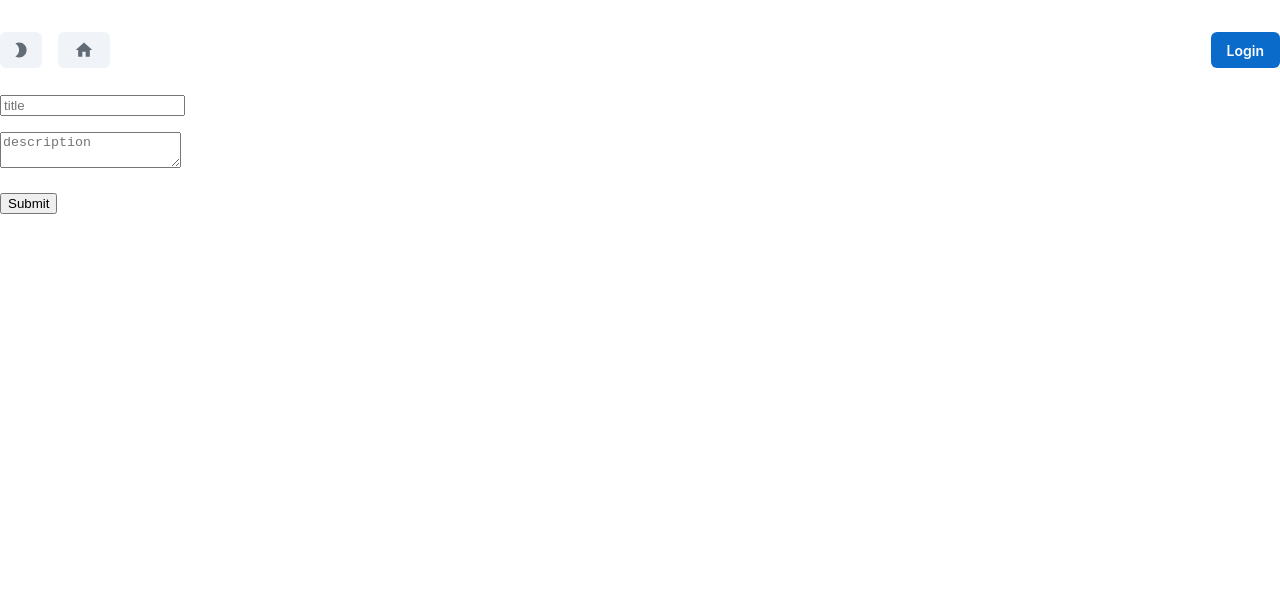
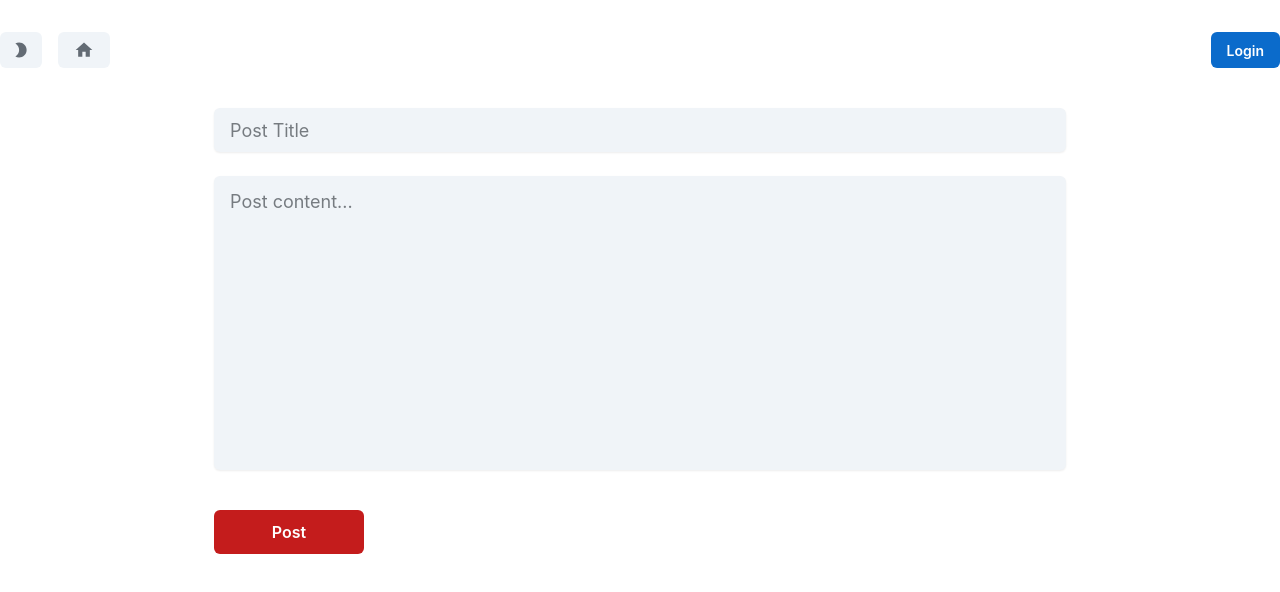
Before and after one commit to Vansitha/Social-Media-App, a React (Create React App) app: page /createpost in a window 1280 px wide. Shown: the top 592 px of the page. Built offline with nearby package versions, Linux system fonts and the light colour scheme; no server answers.

Commit message:
Create post screen [Need to connect with firebase]

```diff
--- a/src/pages/create_post/CreatePost.jsx
+++ b/src/pages/create_post/CreatePost.jsx
@@ -6,6 +6,15 @@ import { addDoc, collection } from "firebase/firestore";
 import { auth, db } from "../../config/firebase";
 import { useAuthState } from "react-firebase-hooks/auth";
 import { useNavigate } from "react-router-dom";
+import {
+  Box,
+  Button,
+  Container,
+  Grid,
+  Input,
+  Textarea,
+  Typography,
+} from "@mui/joy";
 
 export default function CreateForm() {
   const [user] = useAuthState(auth);
@@ -39,12 +48,39 @@ export default function CreateForm() {
   }
 
   return (
-    <form onSubmit={handleSubmit(onCreatePost)}>
-      <input placeholder='title' {...register("title")} />
-      <p style={{ color: "red" }}>{errors.title?.message}</p>
-      <textarea placeholder='description' {...register("description")} />
-      <p style={{ color: "red" }}>{errors.description?.message}</p>
-      <input type='submit' />
-    </form>
+    <Container maxWidth='md' sx={{ mt: 5 }}>
+      <form onSubmit={handleSubmit(onCreatePost)}>
+        <Input
+          sx={{ mb: 1}}
+          size='lg'
+          placeholder='Post Title'
+          color='neutral'
+          variant='soft'
+          {...register("title")}
+        />
+        <Typography>{errors.title?.message}</Typography>
+        <Textarea
+          sx={{ mt: 3, mb: 1}}
+          placeholder='Post content...'
+          minRows={10}
+          size='lg'
+          color='neutral'
+          variant='soft'
+          {...register("description")}
+        />
+        <Typography>{errors.description?.message}</Typography>
+        <Button
+          color='danger'
+          size='lg'
+          type='submit'
+          style={{
+            margin: "2rem 0",
+            minWidth: "150px",
+          }}
+        >
+          Post
+        </Button>
+      </form>
+    </Container>
   );
 }
--- a/src/pages/main/PostCard.jsx
+++ b/src/pages/main/PostCard.jsx
@@ -11,18 +11,15 @@ import FavoriteBorderIcon from "@mui/icons-material/FavoriteBorder";
 export default function PostCard(props) {
   return (
     <Card style={{ margin: "10px 0" }} variant='outlined' sx={{ width: 320 }}>
-      <Typography level='h2' fontSize='md' sx={{ mb: 0.5 }}>
-        {props.user}
+      <Typography level='h2' fontSize='sm' sx={{ mb: 0.5 }}>
+        @{props.user}
       </Typography>
-      <Typography level='body2'>{props.title}</Typography>
-      <Typography level='body2'>{props.desc}</Typography>
-      <IconButton
-        aria-label='bookmark Bahamas Islands'
-        variant='plain'
-        color='neutral'
-        size='sm'
-        sx={{ position: "absolute", top: "0.5rem", right: "0.5rem" }}
-      ></IconButton>
+      <Typography level='h4' fontWeight='bold'>
+        {props.title}
+      </Typography>
+      <Typography level='body2' noWrap={true}>
+        {props.desc}
+      </Typography>
       <AspectRatio minHeight='120px' maxHeight='200px' sx={{ my: 2 }}>
         <img
           src='https://images.unsplash.com/photo-1527549993586-dff825b37782?auto=format&fit=crop&w=286'
@@ -33,9 +30,9 @@ export default function PostCard(props) {
       </AspectRatio>
       <Box sx={{ display: "flex" }}>
         <div>
-          <Typography level='body3'>Likes:</Typography>
+          <Typography level='body2'>Likes:</Typography>
           <Typography fontSize='lg' fontWeight='lg'>
-            {props.likes}
+            {props.likes ? props.likes : 0}
           </Typography>
         </div>
         <Button
```
